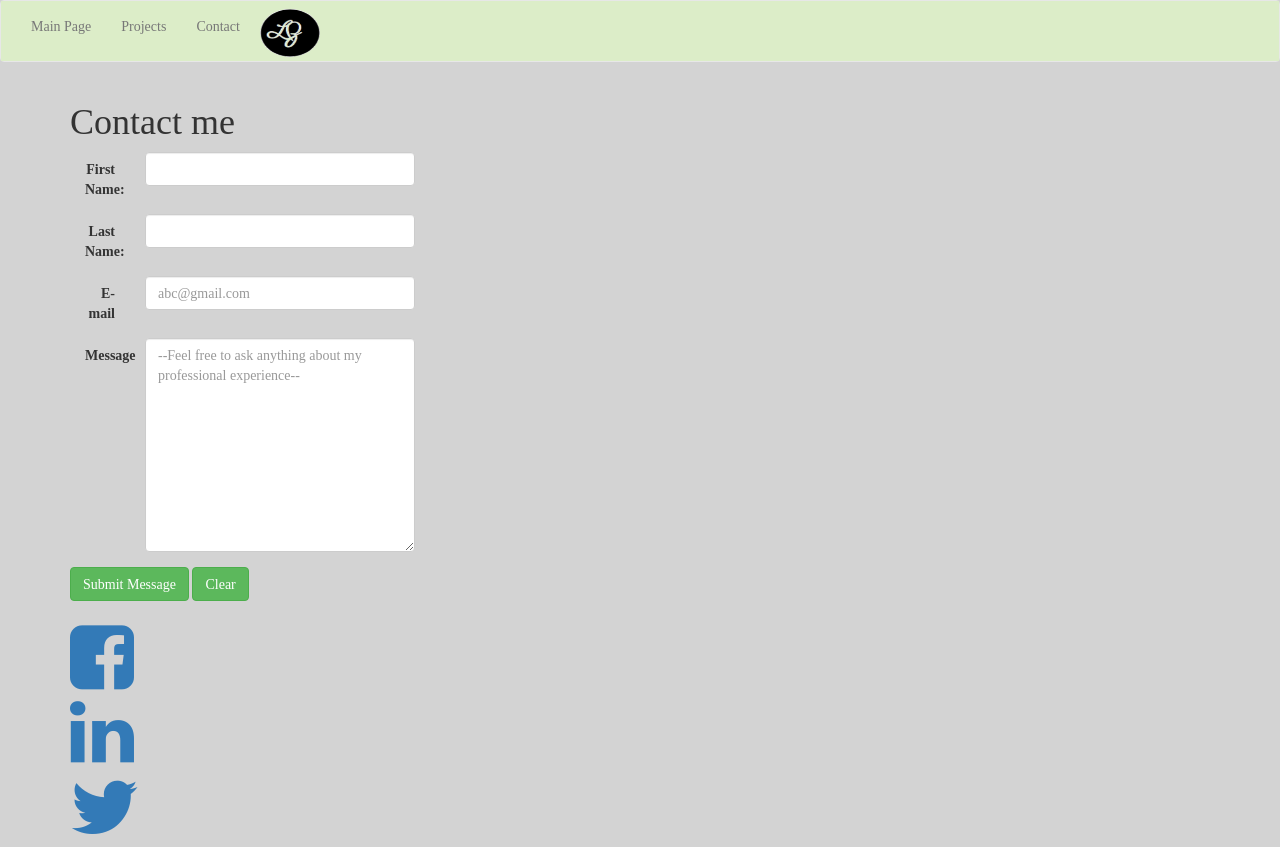
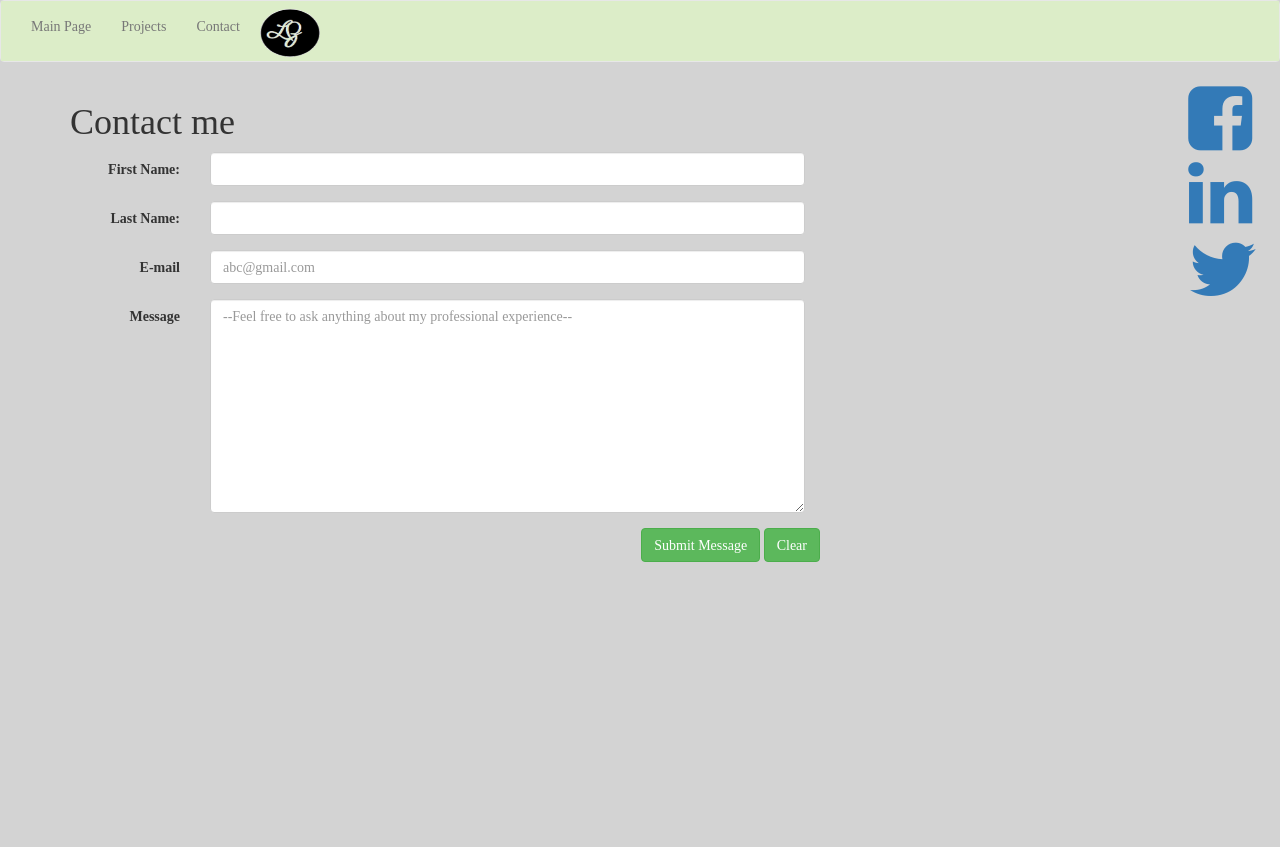
Before and after one commit to larizocche/Assignment1, a plain HTML site: page form.html in a window 1280 px wide. After the commit the page ends 800 px from the top, so only its background shows below. Drawn offline with Linux system fonts and the light colour scheme; files whose address does not match are found by name.

Commit message:
Improved form

```diff
--- a/Content/main.css
+++ b/Content/main.css
@@ -8,6 +8,7 @@ body
 {
     background-color: lightgray;
 	font-family: 'FontAwesome';
+
 }
 container
 {
--- a/Scripts/index.js
+++ b/Scripts/index.js
@@ -31,4 +31,9 @@ function writeToIntroduction(){
     }
     writeToIntroduction();
 
+    function footer () {
+        var footer = document.getElementById("footer");
+        footer.textContent = "Larissa Zocche - Portfolio - COMP125 - Summer 2016 - Centennial College"
+    }
+    footer();
 }());
--- a/form.html
+++ b/form.html
@@ -31,6 +31,15 @@
   </div>
 </nav>
 
+    <!-- Font-awesome brand icons -->
+    <div class="col-md-1 pull-right">
+   <span class="fa-stack fa-lg">
+<a href="https://www.facebook.com/larissa.zocche"> <i class="fa fa-facebook-square fa-4x" aria-hidden="true"></i></a>
+<a href="https://www.linkedin.com/in/larissa-zocche-59a09155?trk=nav_responsive_tab_profile_pic"><i class="fa fa-linkedin fa-4x" aria-hidden="true""></i> </a>
+ <a href="https://twitter.com/_larizinha"> <i class="fa fa-twitter fa-4x" aria-hidden="true"></i></a>
+   </span>
+    </div>
+
     <div class="container">
         <h1>Contact me</h1>
 
@@ -40,7 +49,7 @@
                     <div class="col-md-6">
         <div class="form-group">
 
-            <div class="col-xs-4">
+            <div class="col-xs-8">
 
             <label for="fname" class="col-sm-2 control-label">First Name: </label>
              <div class="col-sm-10">
@@ -50,7 +59,7 @@
             </div>
 
          <div class="form-group">
-                <div class="col-xs-4">
+                <div class="col-xs-8">
             <label for="lname" class="col-sm-2 control-label">Last Name: </label>
              <div class="col-sm-10">
             <input type="text" class="form-control" name="txtFName"  >
@@ -59,7 +68,7 @@
               </div>
 
               <div class="form-group">
-                <div class="col-xs-4">
+                <div class="col-xs-8">
             <label for="email" class="col-sm-2 control-label">E-mail </label>
              <div class="col-sm-10">
             <input type="email" class="form-control" name="txtEmail" placeholder="abc@gmail.com" >
@@ -69,7 +78,7 @@
 
 
               <div class="form-group">
-                <div class="col-xs-4">
+                <div class="col-xs-8">
             <label for="message" class="col-sm-2 control-label">Message </label>
              <div class="col-sm-10">
                  <textarea class="form-control" rows="10" name="txtMessage" placeholder="--Feel free to ask anything about my professional experience--"></textarea>
@@ -77,17 +86,20 @@
         </div>
               </div>
 
-              <button type="button" class="btn btn-success">Submit Message</button>
+              <div class="row">
+  <div class="col-sm-8">
+      <div class="pull-right">
+              <button type="button" class="btn btn-success" >Submit Message</button>
                 <button type="reset" class="btn btn-success">Clear</button>
+                 </div>
+  </div>
+</div>
+
+
        </div>
     </form>
     <br>
-    <!-- Font-awesome brand icons -->
-   <span class="fa-stack fa-lg">
-<a href="https://www.facebook.com/larissa.zocche"> <i class="fa fa-facebook-square fa-4x" aria-hidden="true"></i></a>
-<a href="https://www.linkedin.com/in/larissa-zocche-59a09155?trk=nav_responsive_tab_profile_pic"><i class="fa fa-linkedin fa-4x" aria-hidden="true""></i> </a>
- <a href="https://twitter.com/_larizinha"> <i class="fa fa-twitter fa-4x" aria-hidden="true"></i></a>
-   </span>
+
 
 
 
```
Also changed, not shown: index.html (+0 -1 lines).
